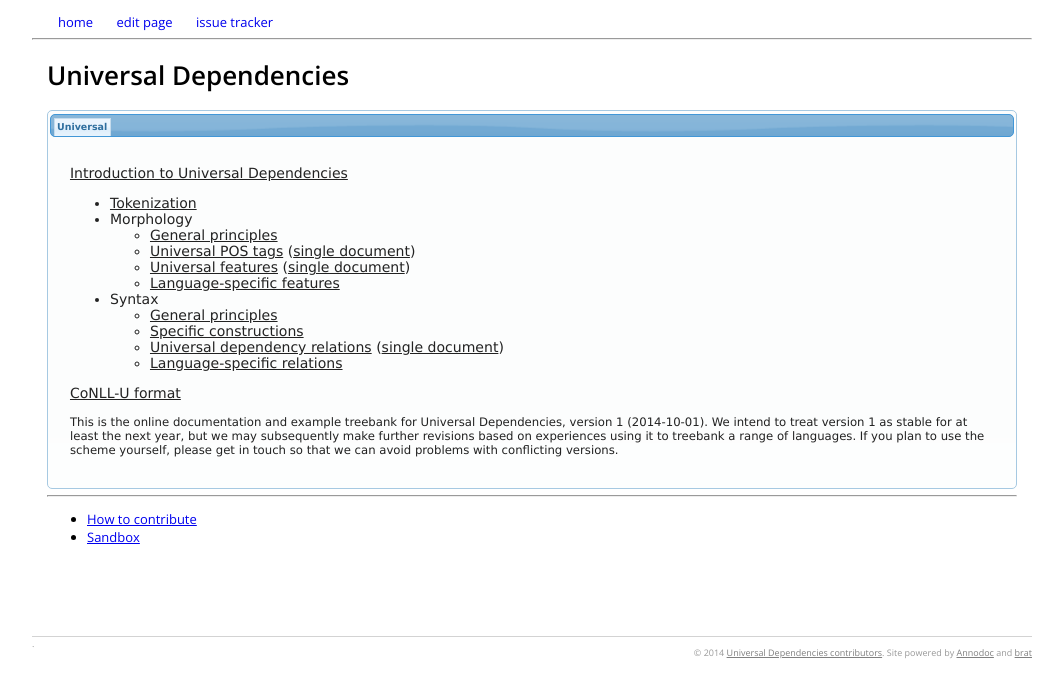
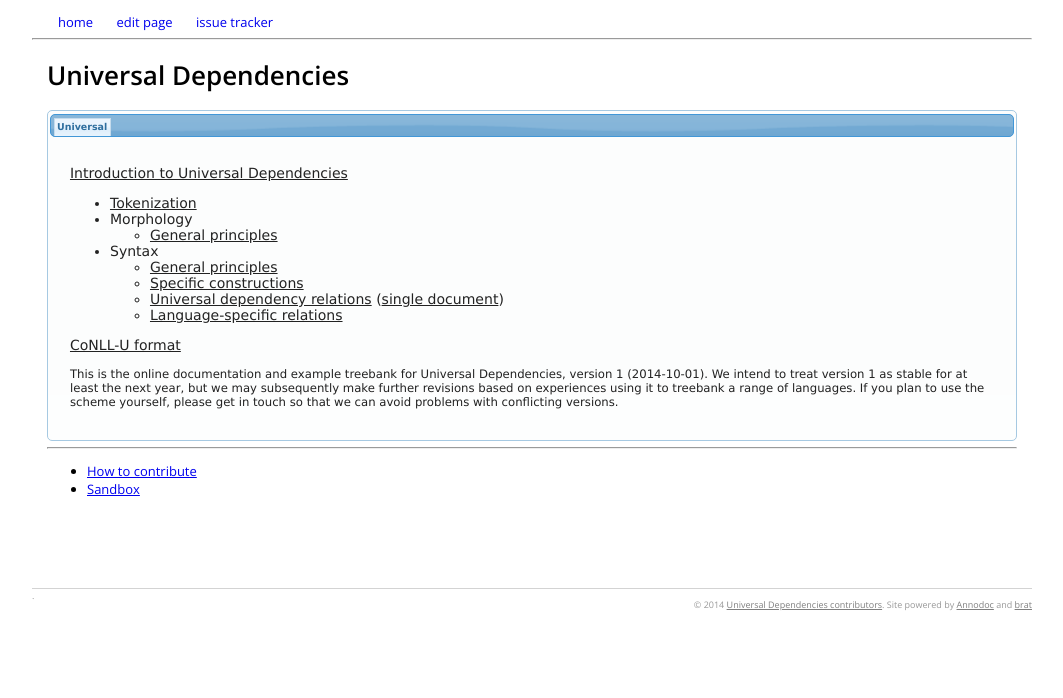
Before and after one commit to spyysalo/annodoc-demo, a Jekyll site: the page built from index.md, in a window 1280 px wide. Shown: the top 698 px of the page, without its empty margins (108-1171 px from the left). Built offline with Jekyll 4.4.1, drawn with Linux system fonts in a browser that asks for light colours.

Commit message:
reduce content

```diff
--- a/index.md
+++ b/index.md
@@ -27,9 +27,6 @@ title:  'Universal Dependencies'
 * [Tokenization](u/overview/tokenization.html)
 * Morphology
   * [General principles](u/overview/morphology.html)
-  * [Universal POS tags](u/pos/index.html) ([single document](u/pos/all.html))
-  * [Universal features](u/feat/index.html) ([single document](u/feat/all.html))
-  * [Language-specific features](ext-feat-index.html)
 * Syntax
   * [General principles](u/overview/syntax.html)
   * [Specific constructions](u/overview/specific-syntax.html)
```
